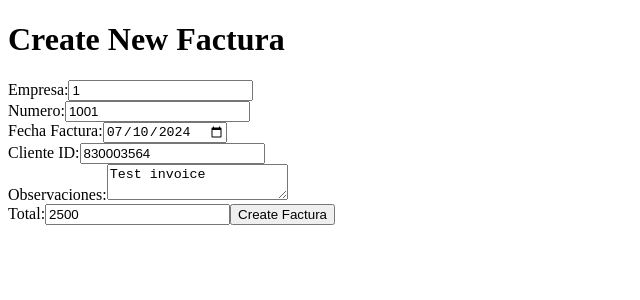
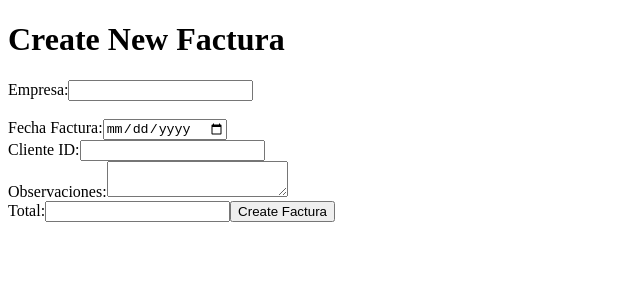
Before and after one commit to sahinmeric/django_project, a React (Create React App) app in the folder frontend/: page /new-factura in a window 1280 px wide. Shown: the top 300 px of the page, without its empty margins (0-640 px from the left). Built offline with nearby package versions, Linux system fonts and the light colour scheme; the HTML template or start-up script is replaced by a standard one.

Commit message:
refactored, invoice no will be automatically incremented starting from 5000 at the database

```diff
--- a/frontend/src/components/NewFactura.tsx
+++ b/frontend/src/components/NewFactura.tsx
@@ -4,12 +4,11 @@ import api from "../services/api";
 import { MaeFactura } from "../types";
 
 const NewFactura: React.FC = () => {
-  const [empresa, setEmpresa] = useState<number>(1);
-  const [numero, setNumero] = useState<number>(1001);
-  const [fechaFactura, setFechaFactura] = useState<string>("2024-07-10");
-  const [idCliente, setIdCliente] = useState<number>(830003564);
-  const [observaciones, setObservaciones] = useState<string>("Test invoice");
-  const [total, setTotal] = useState<number>(2500.0);
+  const [empresa, setEmpresa] = useState<number>();
+  const [fechaFactura, setFechaFactura] = useState<string>();
+  const [idCliente, setIdCliente] = useState<number>();
+  const [observaciones, setObservaciones] = useState<string>();
+  const [total, setTotal] = useState<number>();
   const navigate = useNavigate();
 
   const handleSubmit = (event: React.FormEvent) => {
@@ -17,7 +16,6 @@ const NewFactura: React.FC = () => {
 
     const newFactura: Partial<MaeFactura> = {
       empresa,
-      numero,
       fecha_factura: fechaFactura,
       id_cliente: idCliente,
       observaciones,
@@ -57,14 +55,6 @@ const NewFactura: React.FC = () => {
           />
         </label>
         <br />
-        <label>
-          Numero:
-          <input
-            type="number"
-            value={numero}
-            onChange={(e) => setNumero(Number(e.target.value))}
-          />
-        </label>
         <br />
         <label>
           Fecha Factura:
```
Also changed, not shown: 2 other files (tests, documents, lock files or other folders).
